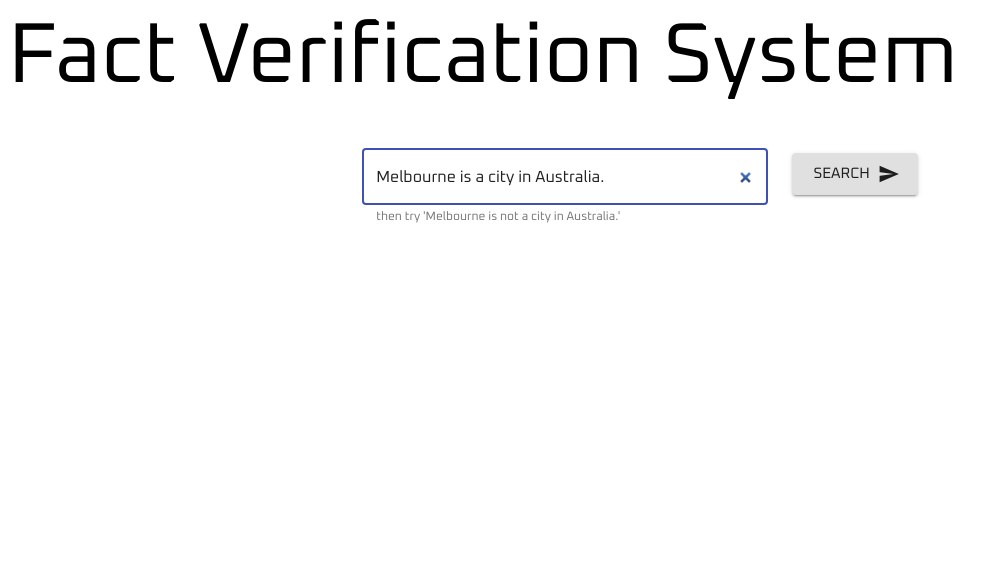
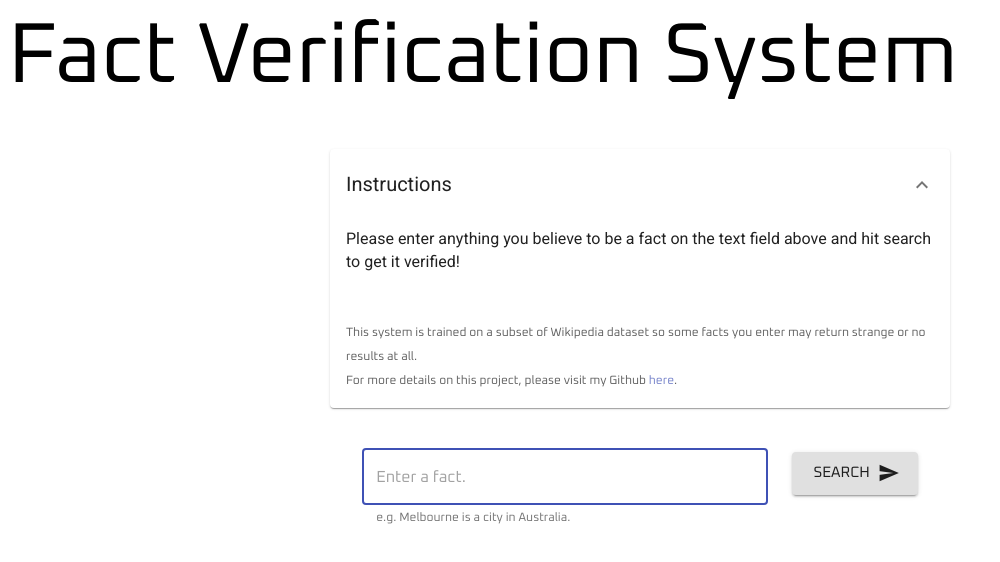
Before and after one commit to PrettyBabyMiki/verification-system-react, a React (Create React App) app: page / in a window 1280 px wide. Shown: the top 562 px of the page, without its empty margins (0-1000 px from the left). Built offline with nearby package versions, Linux system fonts and the light colour scheme.

Commit message:
ADD instructions
instructions added based on user feedback.

New fonts added - Ubuntu, Roboto, Lato

```diff
--- a/package.json
+++ b/package.json
@@ -4,6 +4,7 @@
   "private": true,
   "dependencies": {
     "@material-ui/core": "^4.9.3",
+    "@material-ui/icons": "^4.9.1",
     "@material-ui/styles": "^4.9.0",
     "@testing-library/jest-dom": "^4.2.4",
     "@testing-library/react": "^9.4.0",
--- a/public/index.html
+++ b/public/index.html
@@ -31,7 +31,7 @@
     <link rel="stylesheet" href="https://fonts.googleapis.com/icon?family=Material+Icons" />
 
     <!-- Allow Fonts to be used -->
-    <link href="https://fonts.googleapis.com/css?family=Oxanium&display=swap" rel="stylesheet">
+    <link href="https://fonts.googleapis.com/css?family=Roboto|Ubuntu|Lato:300|Oxanium&display=swap" rel="stylesheet">
 
   </head>
   <body>
--- a/src/App.tsx
+++ b/src/App.tsx
@@ -1,8 +1,10 @@
 import React, {Component} from 'react';
 import Grid from '@material-ui/core/Grid';
 import Typography from '@material-ui/core/Typography';
+import Box from '@material-ui/core/Box'
 import ClaimInput from './components/ClaimInput';
 import SearchButton from './components/SearchButton'
+import Instructions from './components/Instructions'
 // import ResultsList from './components/ResultsList';
 import Block from './components/layouts/Block'
 import ReactLoading from 'react-loading';
@@ -59,6 +61,12 @@ class App extends Component<Props, State>{
               </header>
           </Grid>
         </Grid>
+        <Grid container spacing={3} justify='center'>
+          <Grid item xs={11} md={8} lg={6}>
+            <Instructions/>
+          </Grid>
+          <Grid item xs={12}><Block height={5}/></Grid>
+        </Grid>
         <Grid container spacing={3} justify="center" wrap="wrap" alignItems="stretch">
           <Grid item xs={11} md={6} lg={4}>
             <ClaimInput
@@ -72,6 +80,7 @@ class App extends Component<Props, State>{
               toggleErrorDisplayCallback={this.toggleErrorDisplayCallback}/>
           </Grid>
         </Grid>
+
         <Grid container spacing={10} justify='center'>
         <Grid item>
           {this.toggleLoading()}
--- a/src/components/ClaimInput.tsx
+++ b/src/components/ClaimInput.tsx
@@ -1,5 +1,6 @@
 import React, { Component, Dispatch } from 'react';
 import TextField from '@material-ui/core/TextField';
+import Typography from '@material-ui/core/Typography'
 import { AnyAction } from 'redux';
 import { connect } from 'react-redux';
 import axios from 'axios';
@@ -36,8 +37,8 @@ class ClaimInput extends Component<Props, State> {
         super(props);
         this.state = {
             errorState:false,
-            defaultValue: "Melbourne is a city in Australia.",
-            helperText: "then try 'Melbourne is not a city in Australia.'"
+            defaultValue: "",
+            helperText: "e.g. Melbourne is a city in Australia."
         }
     }
 
@@ -53,10 +54,10 @@ class ClaimInput extends Component<Props, State> {
             size='medium'
             fullWidth
             autoFocus
-            placeholder="Enter a claim."
+            placeholder="Enter a fact."
             error={this.state.errorState}
             defaultValue={this.state.defaultValue}
-            helperText={this.state.helperText}
+            helperText={<Typography variant='subtitle1'>{this.state.helperText}</Typography>}
             onChange={this.handleTextChange}
             onKeyPress={this.handleEnter}
             />
--- /dev/null
+++ b/src/components/Instructions.tsx
@@ -0,0 +1,65 @@
+import React from 'react';
+import { Theme, createStyles, withStyles, WithStyles } from '@material-ui/core/styles';
+import ExpansionPanel from '@material-ui/core/ExpansionPanel';
+import ExpansionPanelSummary from '@material-ui/core/ExpansionPanelSummary';
+import ExpansionPanelDetails from '@material-ui/core/ExpansionPanelDetails';
+import ExpandMoreIcon from '@material-ui/icons/ExpandMore';
+import Typography from '@material-ui/core/Typography';
+import Link from '@material-ui/core/Link'
+
+/// Standalone Component
+/// Not connected to redux store.
+
+interface PublicProps {}
+
+interface OwnProps {}
+
+interface State {}
+
+const styles = createStyles({
+    heading: {
+    },
+    details: {
+        opacity: 0.7
+    }
+})
+
+type Props = PublicProps & OwnProps & WithStyles<typeof styles>
+
+
+
+class Instructions extends React.Component<Props, State> {
+    constructor(props: Props) {
+        super(props)
+    }
+
+    render() {
+        const {classes} = this.props
+        return (
+        <React.Fragment>
+        <ExpansionPanel defaultExpanded={true}>
+        <ExpansionPanelSummary
+          expandIcon={<ExpandMoreIcon />}
+          aria-controls="panel1a-content"
+          id="panel1a-header"
+        >
+          <Typography className={classes.heading} variant='subtitle2'>Instructions</Typography>
+        </ExpansionPanelSummary>
+            <ExpansionPanelDetails>
+            <Typography variant='body2'>
+                Please enter anything you believe to be a fact on the text field above and hit search to get it verified!<br/><br/><br/>
+                <Typography variant='caption' className={classes.details}>
+                This system is trained on a subset of Wikipedia dataset so some facts you enter may return strange or no results at all. <br/>
+                For more details on this project, please visit my Github <Link href="https://google.com">here</Link>.
+                </Typography>
+            </Typography>
+            </ExpansionPanelDetails>
+        </ExpansionPanel>
+        </React.Fragment>
+        )
+    }
+}
+
+
+
+export default withStyles(styles)(Instructions) as React.ComponentType<PublicProps>
--- a/src/index.tsx
+++ b/src/index.tsx
@@ -10,11 +10,29 @@ import {MuiThemeProvider, createMuiTheme} from '@material-ui/core/styles'
 const theme = createMuiTheme ({
     typography: {
         fontFamily: [
-            'Oxanium'
+            'Oxanium',
+            'Lato',
+            'Ubuntu',
+            'Roboto'
         ].join(','),
         h1: {
             fontFamily: 'Oxanium',
             fontSize: 85,
+        },
+        body1: {
+            fontFamily: 'Oxanium'
+        },
+        body2:{
+            fontFamily: 'Roboto',
+            fontSize: 16
+        },
+        subtitle1: {
+            fontFamily: 'Oxanium',
+            fontSize: 12,
+        },
+        subtitle2: {
+            fontFamily: 'Roboto',
+            fontSize: 20
         }
     }
 })
```
Also changed, not shown: 1 other file (tests, documents, lock files or other folders).
